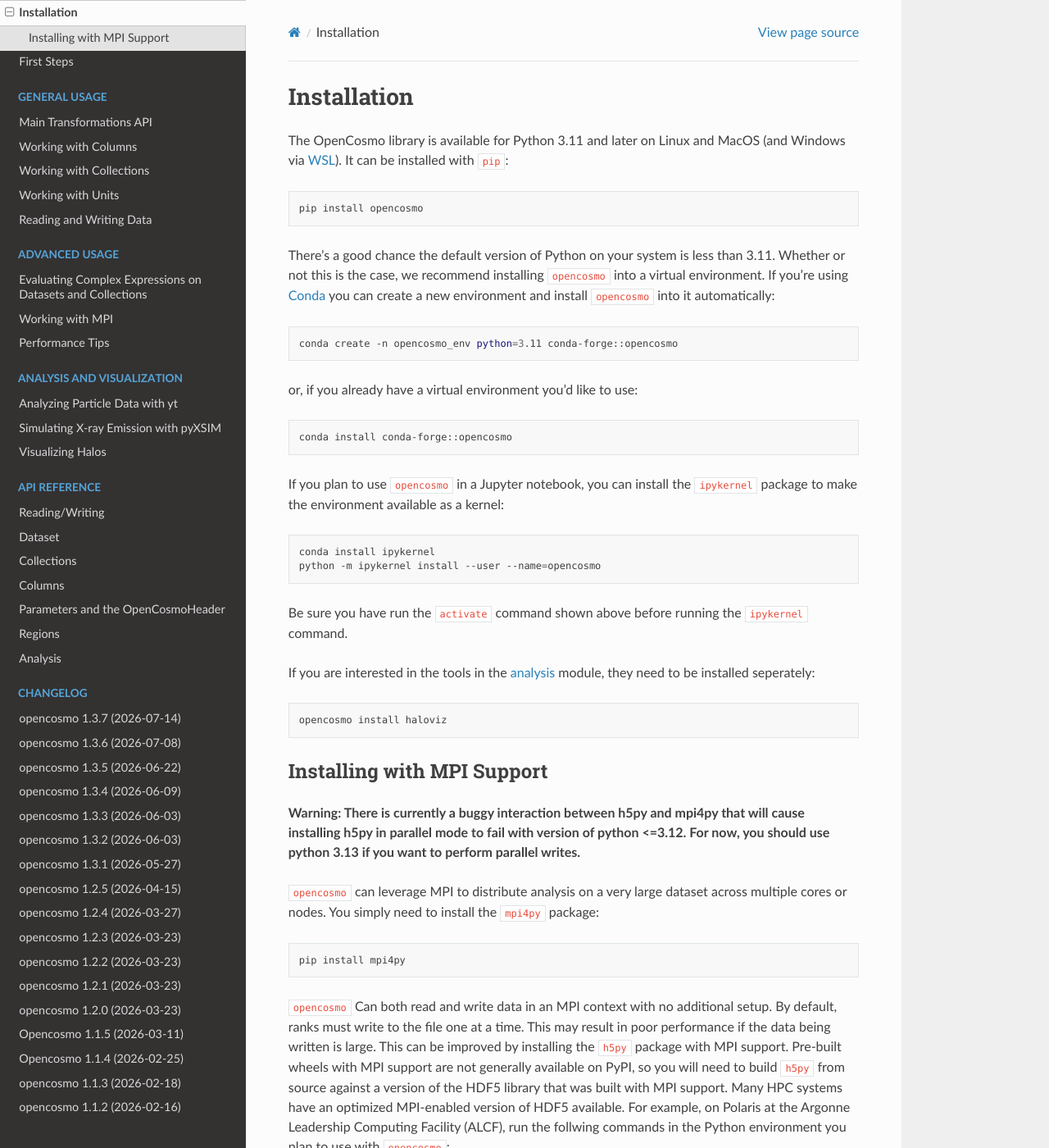
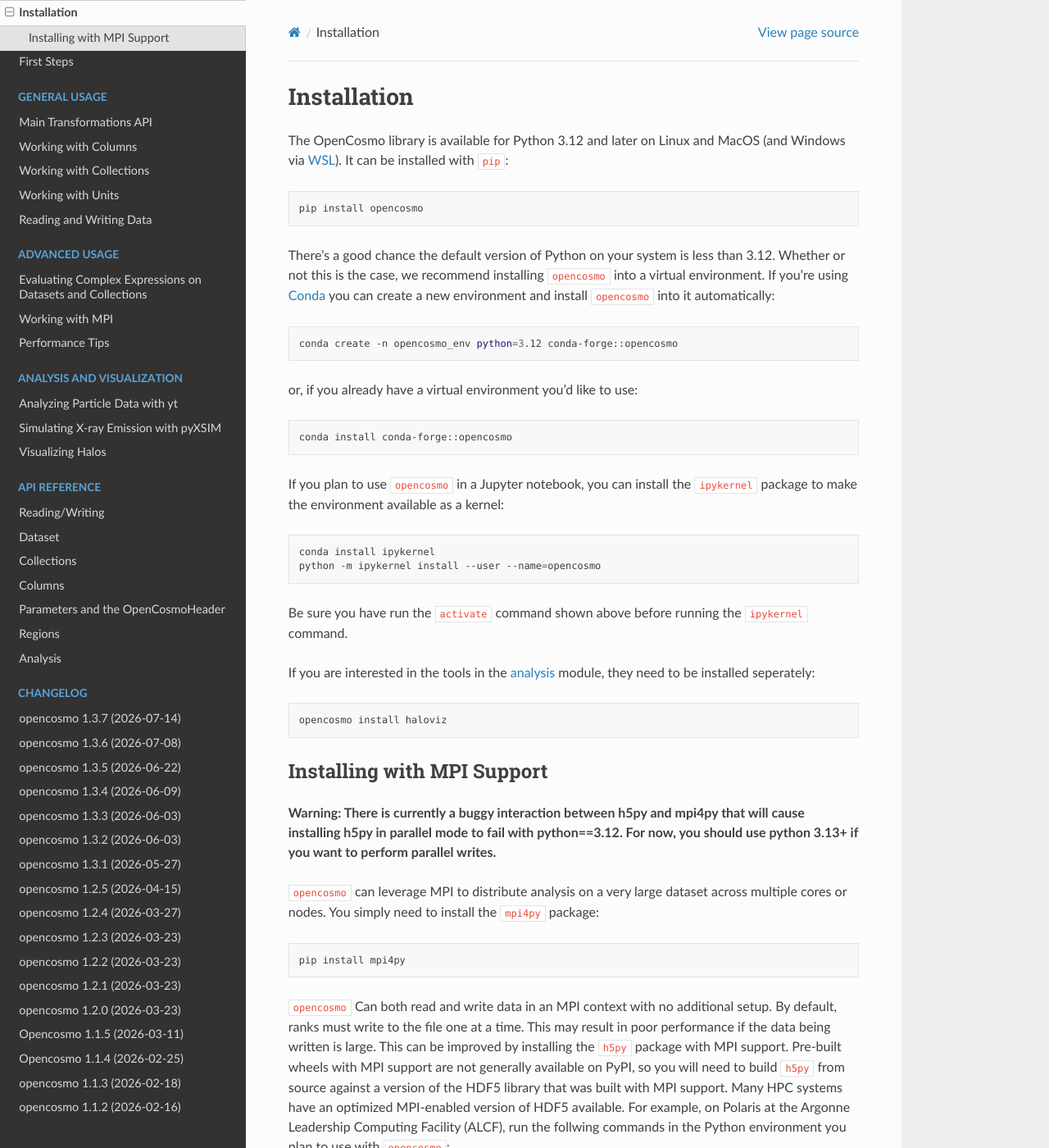
Before and after one commit to ArgonneCPAC/OpenCosmo, a Sphinx documentation site: the page built from docs/source/installation.rst, in a window 1280 px wide and 1400 px high. Shown: the whole window at 82% size. Built offline with Sphinx 7.4.7 and the Read the Docs theme 3.1.0, drawn with Linux system fonts in a browser that asks for light colours.

Commit message:
Update installation docs to require python >= 3.12

```diff
--- a/docs/source/installation.rst
+++ b/docs/source/installation.rst
@@ -1,17 +1,17 @@
 Installation
 ============
 
-The OpenCosmo library is available for Python 3.11 and later on Linux and MacOS (and Windows via `WSL <https://learn.microsoft.com/en-us/windows/wsl/setup/environment>`_). It can be installed with :code:`pip`:
+The OpenCosmo library is available for Python 3.12 and later on Linux and MacOS (and Windows via `WSL <https://learn.microsoft.com/en-us/windows/wsl/setup/environment>`_). It can be installed with :code:`pip`:
 
 .. code-block:: bash
 
    pip install opencosmo
 
-There's a good chance the default version of Python on your system is less than 3.11. Whether or not this is the case, we recommend installing :code:`opencosmo` into a virtual environment. If you're using `Conda <https://docs.conda.io/projects/conda/en/stable/:code:user-guide/getting-started.html>`_ you can create a new environment and install :code:`opencosmo` into it automatically:
+There's a good chance the default version of Python on your system is less than 3.12. Whether or not this is the case, we recommend installing :code:`opencosmo` into a virtual environment. If you're using `Conda <https://docs.conda.io/projects/conda/en/stable/:code:user-guide/getting-started.html>`_ you can create a new environment and install :code:`opencosmo` into it automatically:
 
 .. code-block:: bash
 
-   conda create -n opencosmo_env python=3.11 conda-forge::opencosmo
+   conda create -n opencosmo_env python=3.12 conda-forge::opencosmo
 
 
 or, if you already have a virtual environment you'd like to use:
@@ -39,7 +39,7 @@ If you are interested in the tools in the :doc:`analysis <analysis>` module, the
 Installing with MPI Support
 ---------------------------
 
-**Warning: There is currently a buggy interaction between h5py and mpi4py that will cause installing h5py in parallel mode to fail with version of python <=3.12. For now, you should use python 3.13 if you want to perform parallel writes.**
+**Warning: There is currently a buggy interaction between h5py and mpi4py that will cause installing h5py in parallel mode to fail with python==3.12. For now, you should use python 3.13+ if you want to perform parallel writes.**
 
 :code:`opencosmo` can leverage MPI to distribute analysis on a very large dataset across multiple cores or nodes. You simply need to install the :code:`mpi4py` package:
 
```
